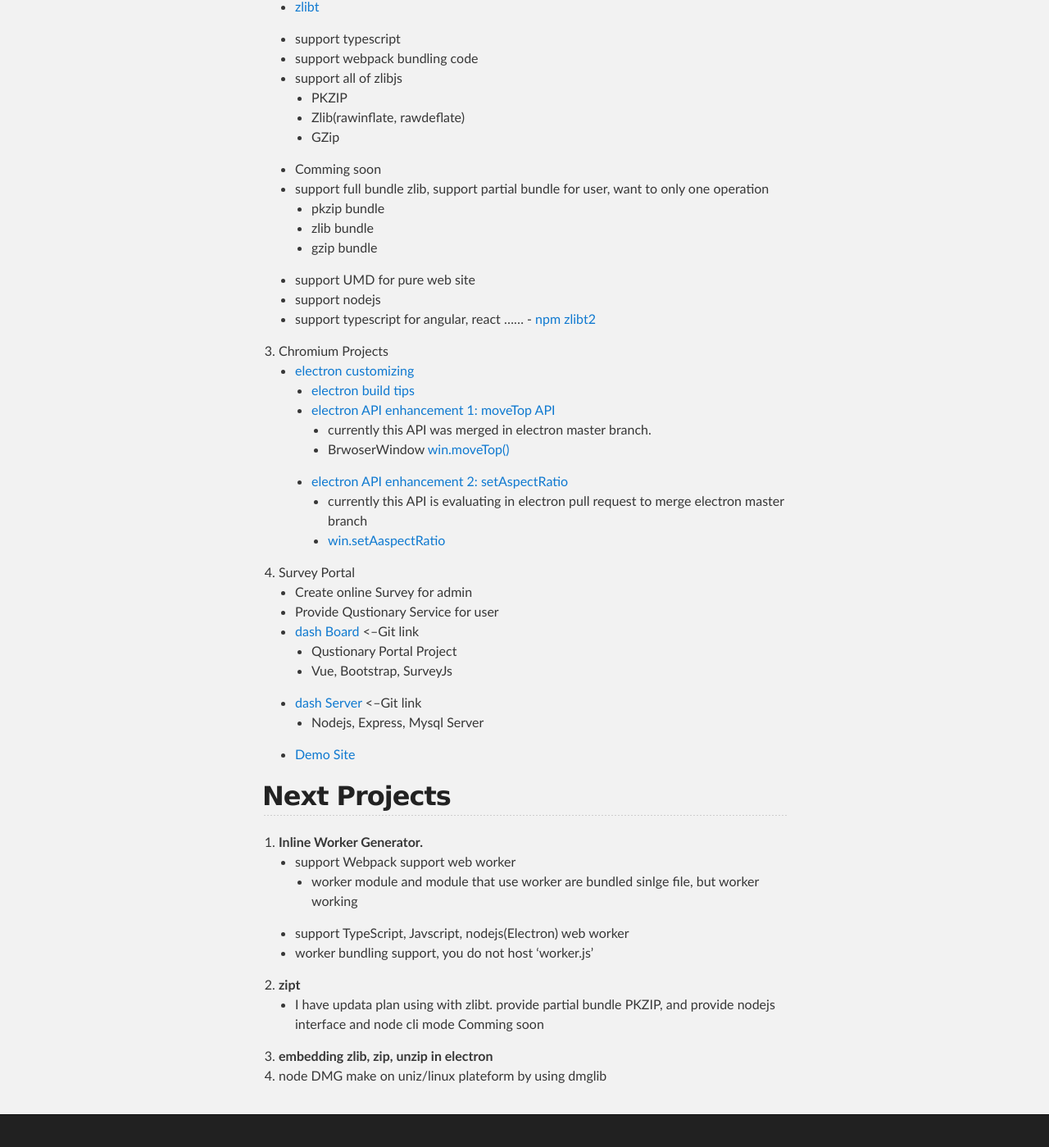
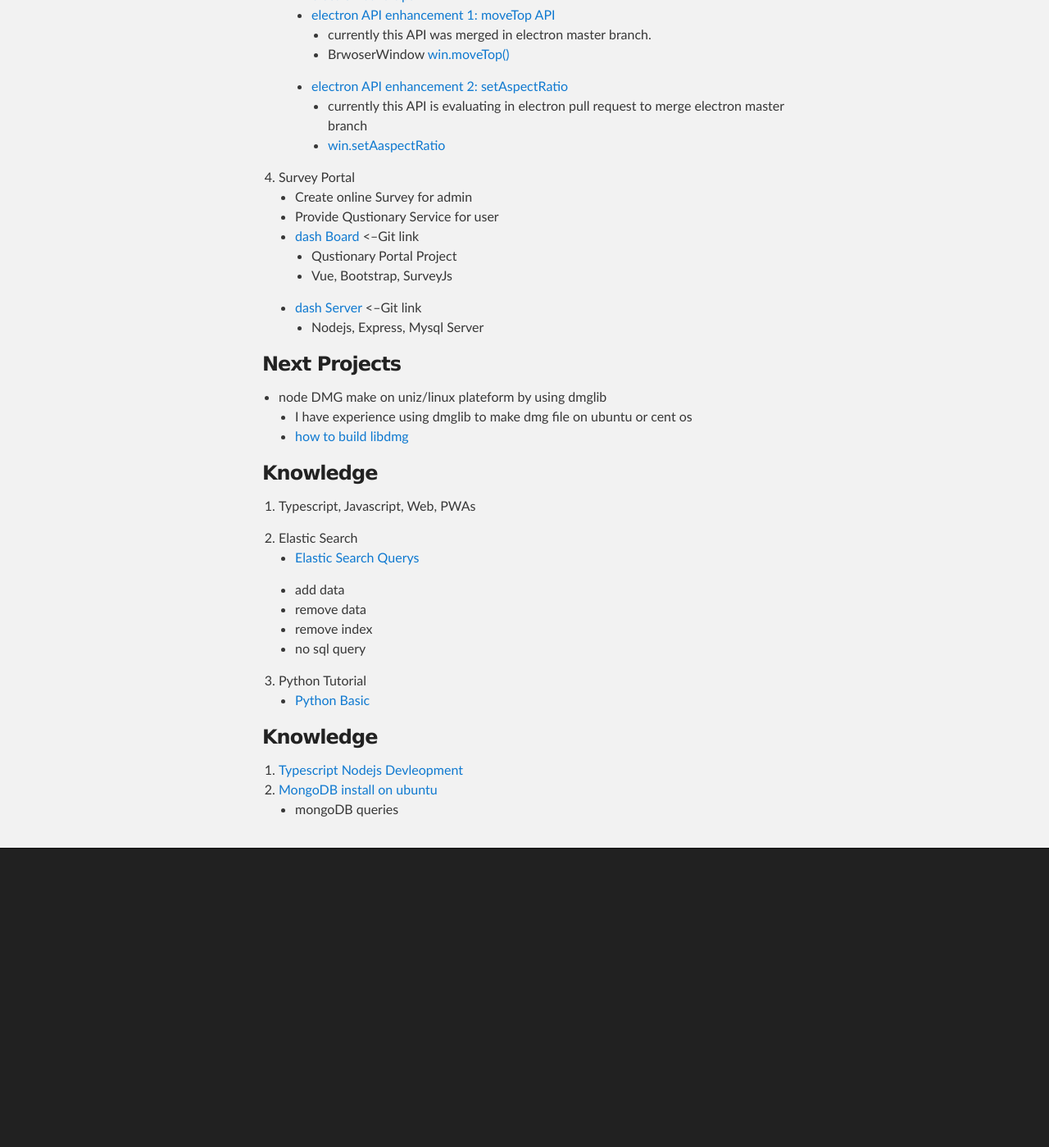
Before and after one commit to MadfishDT/MadfishDT.github.io, a Jekyll site: the page built from index.md, in a window 1280 px wide and 1400 px high, scrolled down 1682 px. Shown: the whole window at 82% size. Built offline with Jekyll 4.4.1, drawn with Linux system fonts in a browser that asks for light colours; our own code applies the rules of GitHub Pages for plain Markdown files; comment, search, counter and statistics services are not loaded; after the commit the page ends 2757 px from its top, so only the background shows below that; some of the changed text lies outside the part shown.

Commit message:
add libdmg build section

```diff
--- a/index.md
+++ b/index.md
@@ -1,26 +1,12 @@
 ## Welcome to MadfishDT
 
-## Knowledge
-1. Typescript, Javascript, Web, PWAs
+MadfishDT techical blog
 
-2. Elastic Search
- - [Elastic Search Querys](/blogs/ES.md)
-    - add data
-    - remove data
-    - remove index
-    - no sql query
-3. Python Tutorial
- - [Python Basic](/blogs/python_basic.md)
 
-## Knowledge
-1. [Typescript Nodejs Devleopment](/blogs/tsnode.md)
-2. [MongoDB install on ubuntu](/blogs/MongoDB)
-    - mongoDB queries
-
-## Projects
+### Projects
 You can use MadfishDT Contents and Source Codes
 
- 1. TypeScript Projects
+ 1. TypeScript & nodejs Projects
 
     - [zlibt for typescript](https://github.com/MadfishDT/zlibt) base on imaya zlib
         - standard zlib support typescript, javascript
@@ -83,17 +69,26 @@
         - Vue, Bootstrap, SurveyJs
     - [dash Server](https://github.com/MadfishDT/dash-server) <--Git link
         - Nodejs, Express, Mysql Server
-    - [Demo Site](http://35.193.127.219:8080)
 
-## Next Projects
 
-1. **Inline Worker Generator.**
-    - support Webpack support web worker
-        - worker module and module that use worker are bundled sinlge file, but worker working
-    - support TypeScript, Javscript, nodejs(Electron) web worker
-    - worker bundling support, you do not host 'worker.js'
+### Next Projects
+- node DMG make on uniz/linux  plateform by using dmglib
+    - I have experience using dmglib to make dmg file on ubuntu or cent os
+    - [how to build libdmg](/blogs/libdmg_build.md)
 
-2. **zipt**
-- I have updata plan using with zlibt. provide partial bundle PKZIP, and provide nodejs interface and node cli mode Comming soon
-4. **embedding zlib, zip, unzip in electron**
-5. node DMG make on uniz/linux  plateform by using dmglib
+### Knowledge
+1. Typescript, Javascript, Web, PWAs
+
+2. Elastic Search
+ - [Elastic Search Querys](/blogs/ES.md)
+    - add data
+    - remove data
+    - remove index
+    - no sql query
+3. Python Tutorial
+ - [Python Basic](/blogs/python_basic.md)
+
+### Knowledge
+1. [Typescript Nodejs Devleopment](/blogs/tsnode.md)
+2. [MongoDB install on ubuntu](/blogs/MongoDB)
+    - mongoDB queries
```
Also changed, not shown: blogs/libdmg_build.md (added, +80 -0 lines).
